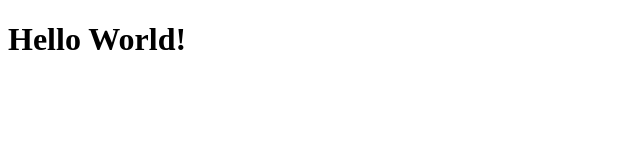
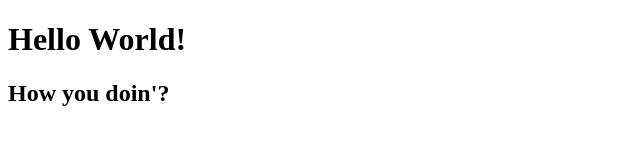
Before and after one commit to HalvorSB/github-pages-example, a plain HTML site: page index.html in a window 1280 px wide. Shown: the whole page, without its empty margins (0-640 px from the left). Drawn offline with Linux system fonts and the light colour scheme.

Commit message:
Testing tags

```diff
--- a/index.html
+++ b/index.html
@@ -5,5 +5,6 @@
   </head>
   <body>
     <h1>Hello World!</h1>
+    <h2>How you doin'?</h2>
   </body>
 </html>
```
